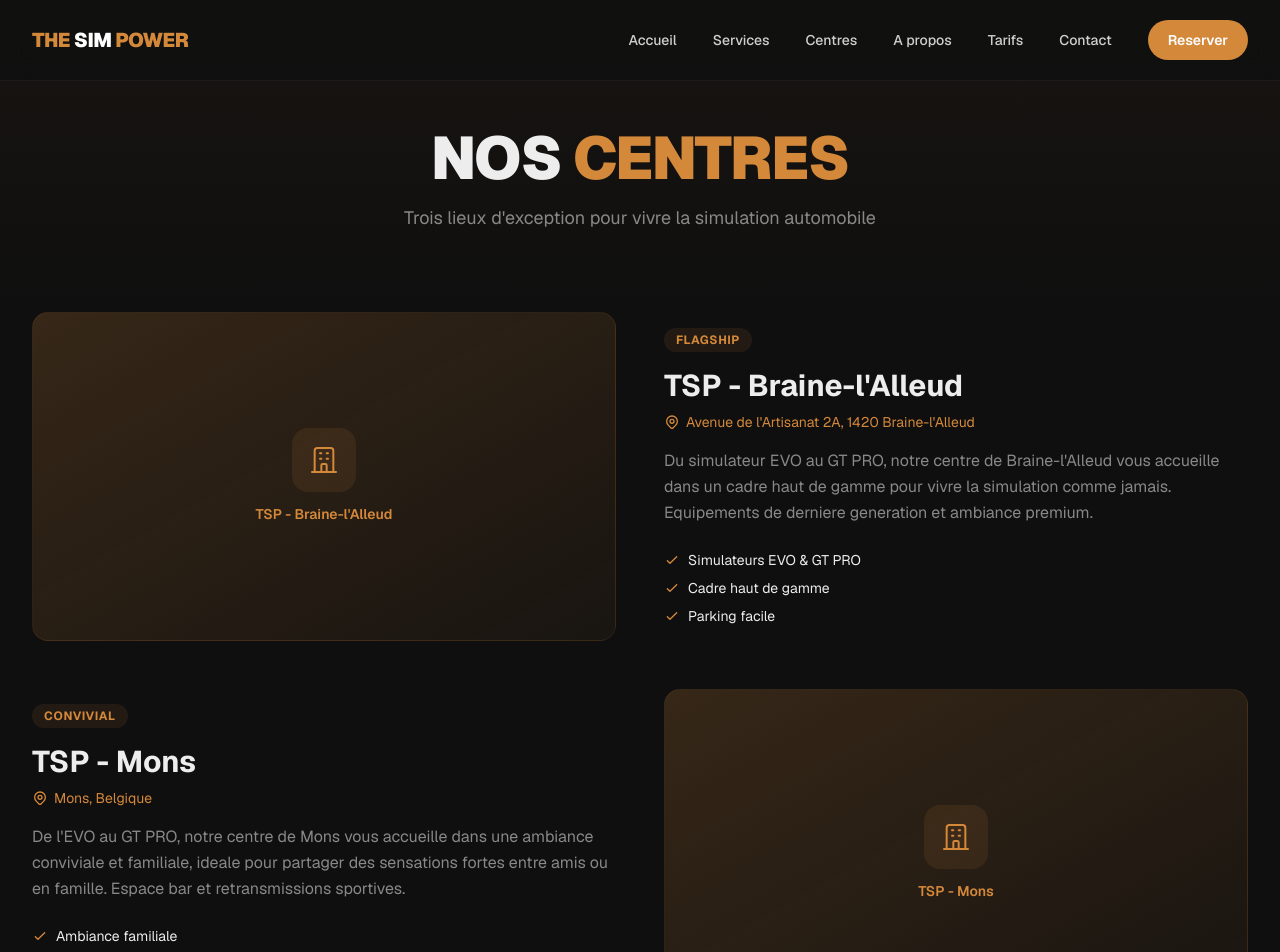
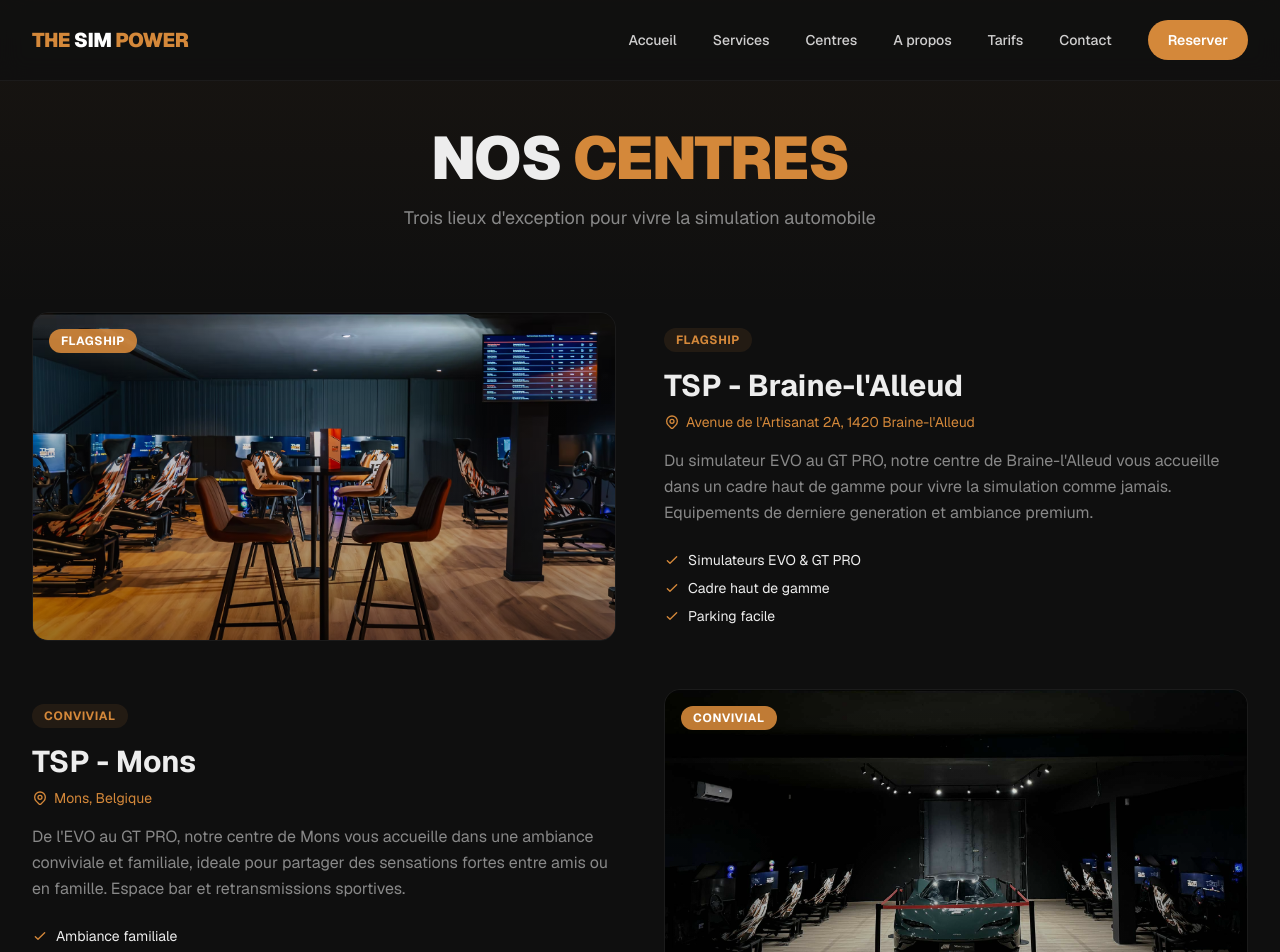
Before and after one commit to cgoudaill/sim-power, a Next.js app: page /centres in a window 1280 px wide. Shown: the top 952 px of the page. Built offline with nearby package versions, Linux system fonts and the light colour scheme.

Commit message:
feat: ajout des images sur la page centres
Remplacement des placeholders par les photos de chaque centre
(Braine-l'Alleud, Mons, Terminal 1) avec badge et overlay gradient.

```diff
--- a/src/app/centres/page.tsx
+++ b/src/app/centres/page.tsx
@@ -1,3 +1,4 @@
+import Image from "next/image";
 import type { Metadata } from "next";
 
 export const metadata: Metadata = {
@@ -18,6 +19,8 @@
       "Parking facile",
     ],
     badge: "Flagship",
+    src: "/images/centres/braine.avif",
+    alt: "Centre The Sim Power Braine-l'Alleud",
   },
   {
     name: "TSP - Mons",
@@ -30,6 +33,8 @@
       "Evenements sportifs en direct",
     ],
     badge: "Convivial",
+    src: "/images/centres/mons.jpg",
+    alt: "Centre The Sim Power Mons",
   },
   {
     name: "TSP - Terminal 1",
@@ -42,6 +47,8 @@
       "Defis & competitions",
     ],
     badge: "Nouveau",
+    src: "/images/centres/terminal1.webp",
+    alt: "Centre The Sim Power Terminal 1",
   },
 ] as const;
 
@@ -72,17 +79,20 @@
                   index % 2 !== 0 ? "lg:flex-row-reverse" : ""
                 }`}
               >
-                {/* Visual placeholder */}
+                {/* Centre image */}
                 <div className="w-full lg:w-1/2">
-                  <div className="aspect-video bg-gradient-to-br from-accent/20 to-accent/5 rounded-2xl border border-accent/10 flex items-center justify-center">
-                    <div className="text-center">
-                      <div className="w-16 h-16 bg-accent/10 rounded-2xl flex items-center justify-center mx-auto mb-3">
-                        <svg className="w-8 h-8 text-accent" fill="none" stroke="currentColor" viewBox="0 0 24 24">
-                          <path strokeLinecap="round" strokeLinejoin="round" strokeWidth={1.5} d="M19 21V5a2 2 0 00-2-2H7a2 2 0 00-2 2v16m14 0h2m-2 0h-5m-9 0H3m2 0h5M9 7h1m-1 4h1m4-4h1m-1 4h1m-5 10v-5a1 1 0 011-1h2a1 1 0 011 1v5m-4 0h4" />
-                        </svg>
-                      </div>
-                      <p className="text-sm text-accent font-semibold">{centre.name}</p>
-                    </div>
+                  <div className="relative aspect-video rounded-2xl overflow-hidden border border-white/5 group/img">
+                    <Image
+                      src={centre.src}
+                      alt={centre.alt}
+                      fill
+                      className="object-cover transition-transform duration-700 group/img-hover:scale-105"
+                      sizes="(max-width: 1024px) 100vw, 50vw"
+                    />
+                    <div className="absolute inset-0 bg-gradient-to-t from-black/40 to-transparent" />
+                    <span className="absolute top-4 left-4 px-3 py-1 text-xs font-bold uppercase tracking-wider bg-accent/90 text-white rounded-full">
+                      {centre.badge}
+                    </span>
                   </div>
                 </div>
 
```
